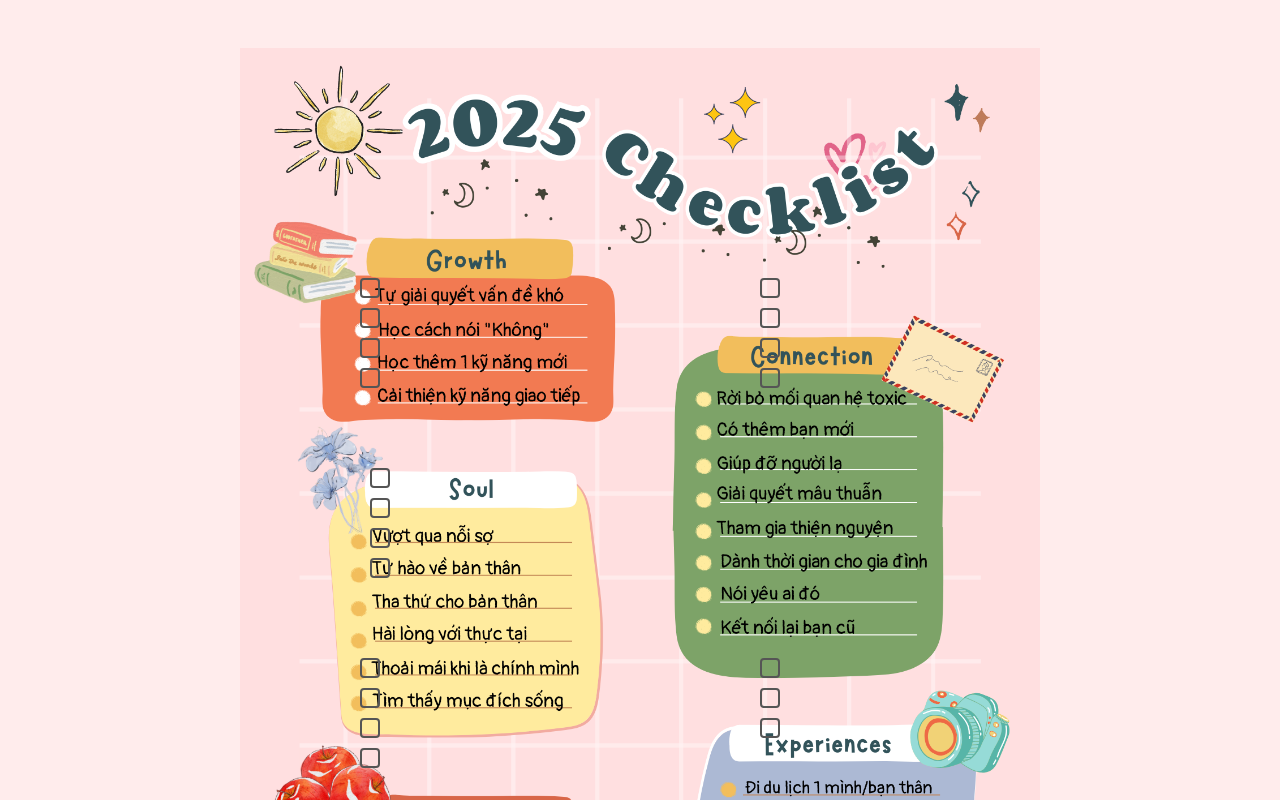
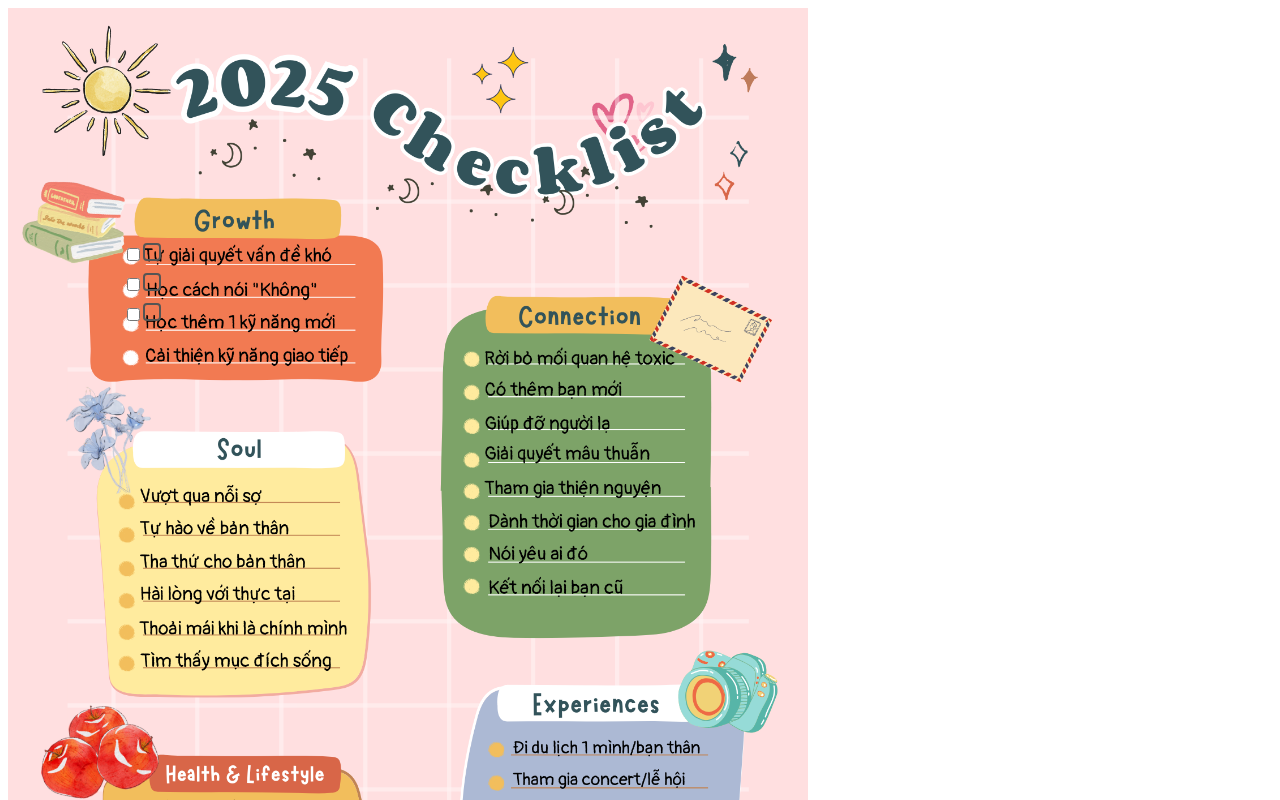
Before and after one commit to Anbingu/checklist, a plain HTML site: page index.html in a window 1280 px wide. Shown: the top 800 px of the page. Drawn offline with Linux system fonts and the light colour scheme.

Commit message:
Update style.css

```diff
--- a/css/style.css
+++ b/css/style.css
@@ -1,11 +1,3 @@
-body {
-  background: #ffecec;
-  display: flex;
-  justify-content: center;
-  padding: 40px;
-  font-family: system-ui, sans-serif;
-}
-
 .wrapper {
   position: relative;
   width: 800px;
@@ -13,56 +5,26 @@ body {
 
 .bg {
   width: 100%;
+  display: block;
 }
 
-/* checkbox */
+/* checkbox chung */
 .check {
   position: absolute;
 }
 
-.check input {
-  display: none;
-}
-
 .check span {
-  width: 16px;
-  height: 16px;
+  width: 14px;
+  height: 14px;
   border: 2px solid #555;
   border-radius: 4px;
   display: inline-block;
   cursor: pointer;
 }
 
-.check input:checked + span {
-  background: #ff9aa2;
-}
-
-/* ==== VỊ TRÍ (ví dụ) ==== */
+/* ===== CỘT TRÁI ===== */
 /* Growth */
-.g1 { top: 230px; left: 120px; }
-.g2 { top: 260px; left: 120px; }
-.g3 { top: 290px; left: 120px; }
-.g4 { top: 320px; left: 120px; }
-
-/* Soul */
-.s1 { top: 420px; left: 130px; }
-.s2 { top: 450px; left: 130px; }
-.s3 { top: 480px; left: 130px; }
-.s4 { top: 510px; left: 130px; }
-
-/* Connection */
-.c1 { top: 230px; left: 520px; }
-.c2 { top: 260px; left: 520px; }
-.c3 { top: 290px; left: 520px; }
-.c4 { top: 320px; left: 520px; }
-
-/* Health */
-.h1 { top: 610px; left: 120px; }
-.h2 { top: 640px; left: 120px; }
-.h3 { top: 670px; left: 120px; }
-.h4 { top: 700px; left: 120px; }
-
-/* Experiences */
-.e1 { top: 610px; left: 520px; }
-.e2 { top: 640px; left: 520px; }
-.e3 { top: 670px; left: 520px; }
+.g1 { top: 235px; left: 115px; }
+.g2 { top: 265px; left: 115px; }
+.g3 { top: 295px; left: 115px; }
+.g
```
